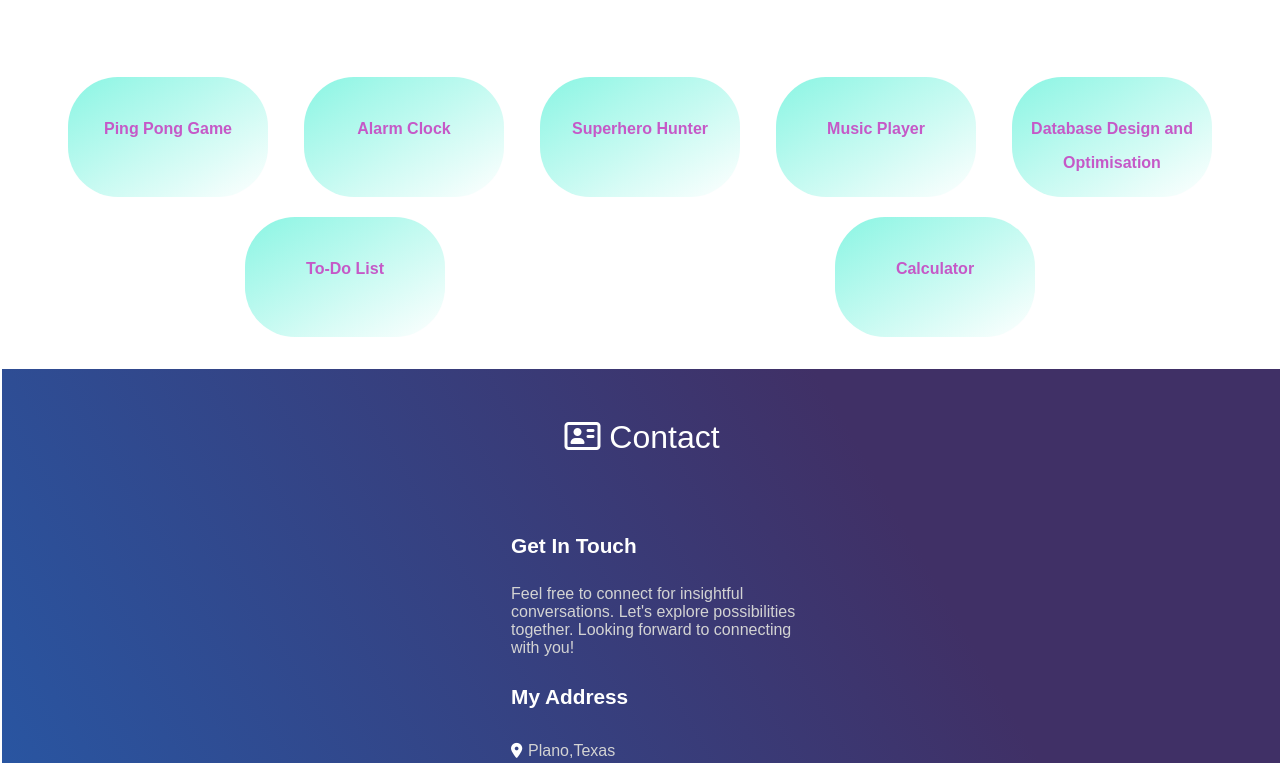
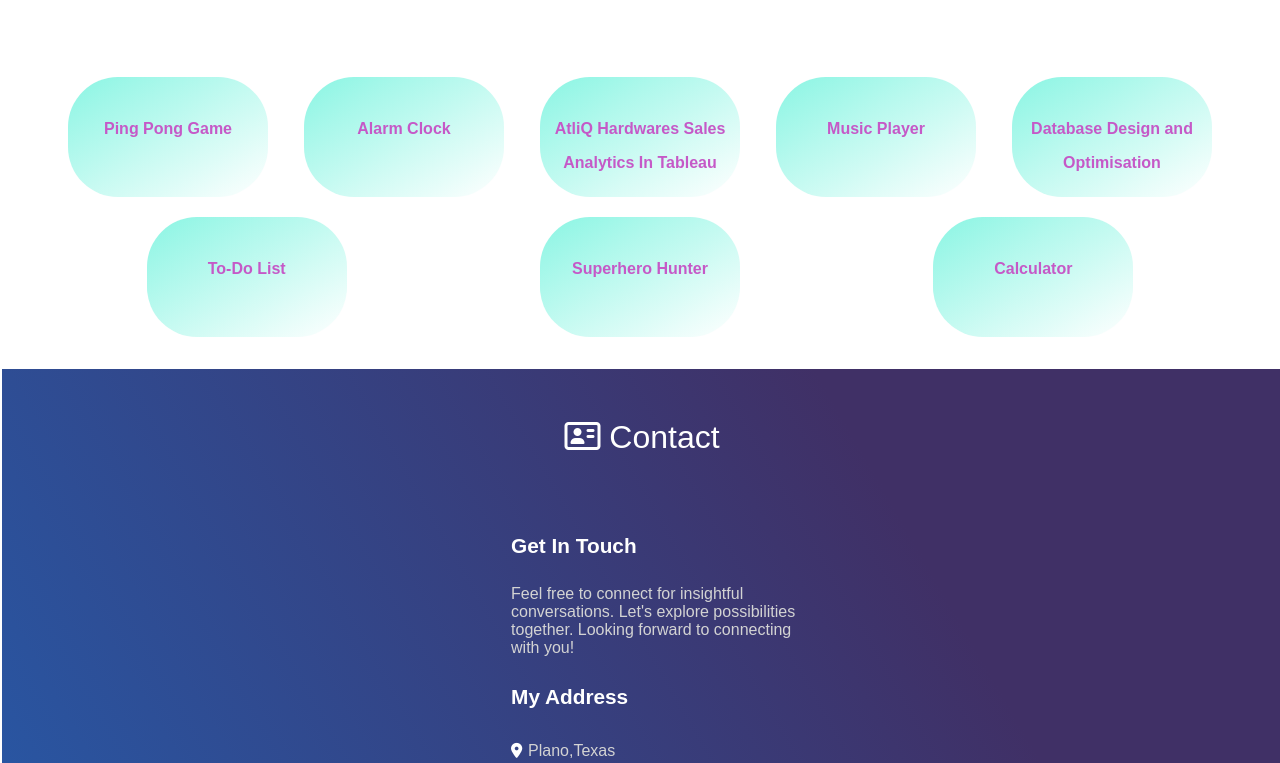
Before and after one commit to Muneet-S/resume, a plain HTML site: page index.html in a window 1280 px wide. Shown: the part 2756-3519 px from the top of the page. Drawn offline with Linux system fonts and the light colour scheme.

Commit message:
Update index.html

```diff
--- a/index.html
+++ b/index.html
@@ -301,10 +301,9 @@
                     <p><a href="https://muneet-s.github.io/Alarm-Clock/"> Alarm Clock </a></p>
                 </div>
          </div>
-                 <div class="portfolio-pics blocks">
-
+	<div class="portfolio-pics blocks">
                 <div class="portfolio-details">
-                      <p><a href="https://github.com/Muneet-S/Superhero-Hunter-JS"> Superhero Hunter</a></p>
+                    <p><a href="https://public.tableau.com/app/profile/muneet.singh/viz/sales_insights_16938826918960/Dashboard1?publish=yes">AtliQ Hardwares Sales Analytics In Tableau</a></p>
                 </div>
          </div>
                  <div class="portfolio-pics blocks">
@@ -325,6 +324,12 @@
                 <div class="portfolio-details">
                    <p><a href="https://github.com/Muneet-S/To-Do-List">To-Do List
                     </a> </p>
+                </div>
+         </div>
+		    <div class="portfolio-pics blocks">
+
+                <div class="portfolio-details">
+                      <p><a href="https://github.com/Muneet-S/Superhero-Hunter-JS"> Superhero Hunter</a></p>
                 </div>
          </div>
 
```
